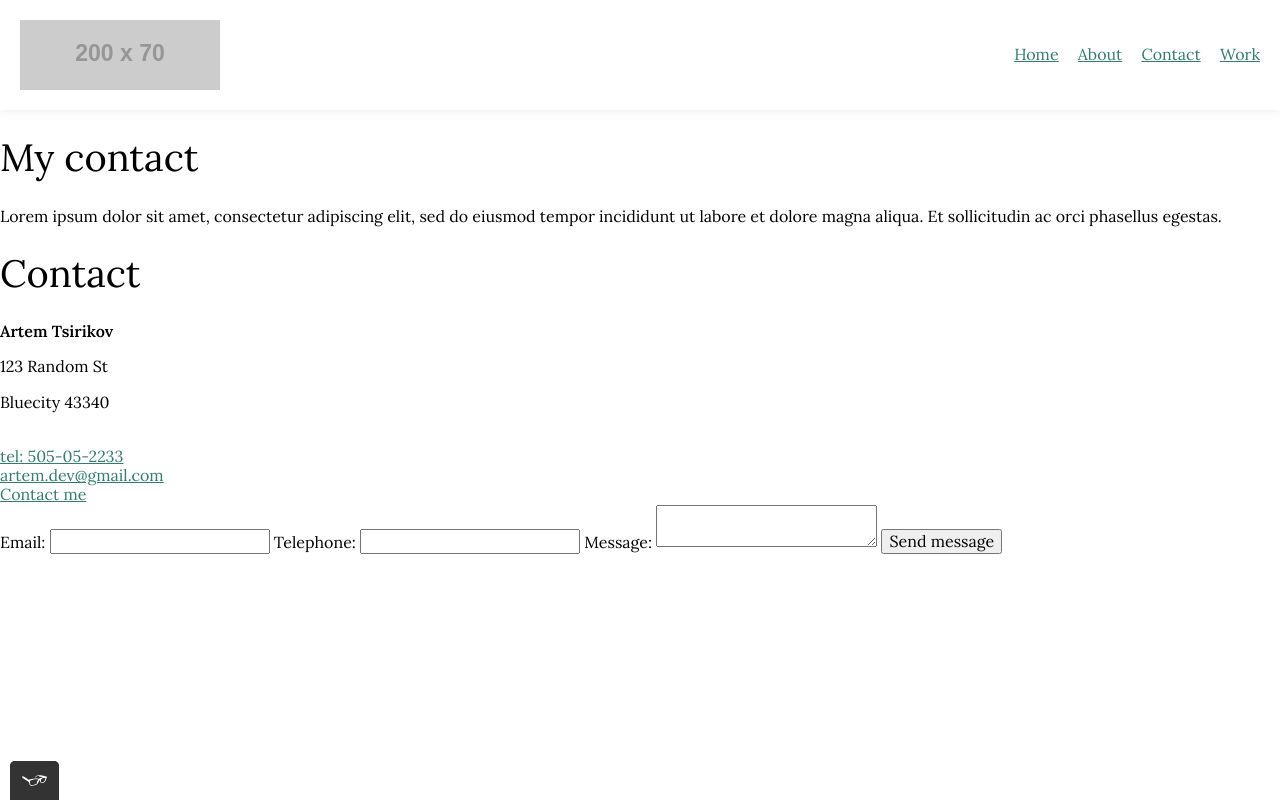
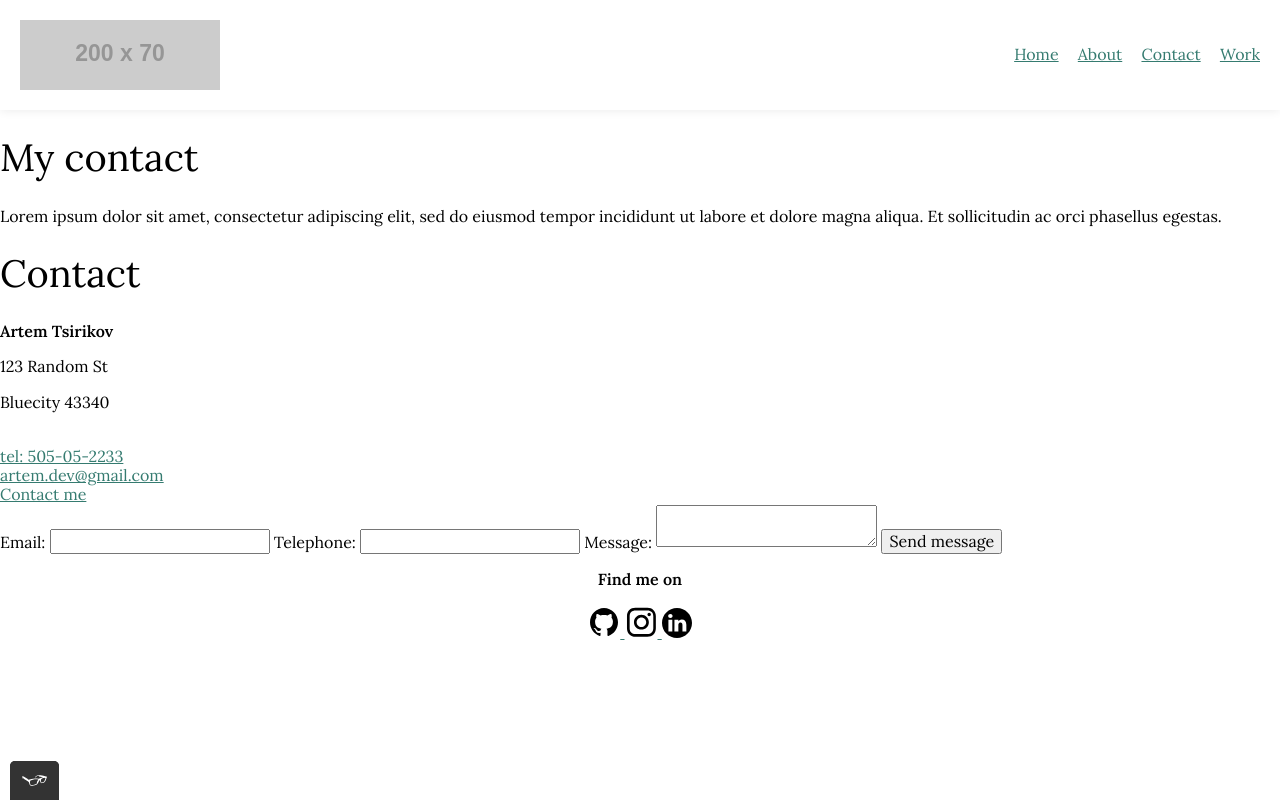
Before and after one commit to artemtsirik/my-portfolio, a plain HTML site: page contact.html in a window 1280 px wide. Drawn offline with Linux system fonts and the light colour scheme; placeholder pictures from the web are drawn by us.

Commit message:
links added

```diff
--- a/contact.html
+++ b/contact.html
@@ -91,6 +91,43 @@
         <textarea required maxlength="5"></textarea>
         <input type="submit" value="Send message" />
       </form>
+      <footer class="page-footer">
+        <h3>Find me on</h3>
+        <div class="social-media">
+          <a href="https://github.com/artemtsirik" target="_blank">
+            <img
+              src="img/github.svg"
+              alt="GitHub"
+              height="32"
+              width="32"
+              enable-background="new 0 0 48 48"
+            />
+          </a>
+
+          <a href="https://www.instagram.com/artemtsirik/" target="_blank">
+            <img
+              src="img/instagram.svg"
+              alt="Instagram"
+              height="33"
+              width="33"
+              enable-background="new 0 0 48 48"
+            />
+          </a>
+
+          <a
+            href="https://www.linkedin.com/in/artem-tsirikov-b5ab55264/"
+            target="_blank"
+          >
+            <img
+              src="img/linkedin.svg"
+              alt="LinkedIn"
+              height="30"
+              width="30"
+              enable-background="new 0 0 48 48"
+            />
+          </a>
+        </div>
+      </footer>
     </footer>
     <script src="js/tota11y.min.js"></script>
   </body>
```
Also changed, not shown: about.html (+11 -0 lines), index.html (+11 -0 lines), work.html (+11 -0 lines).
